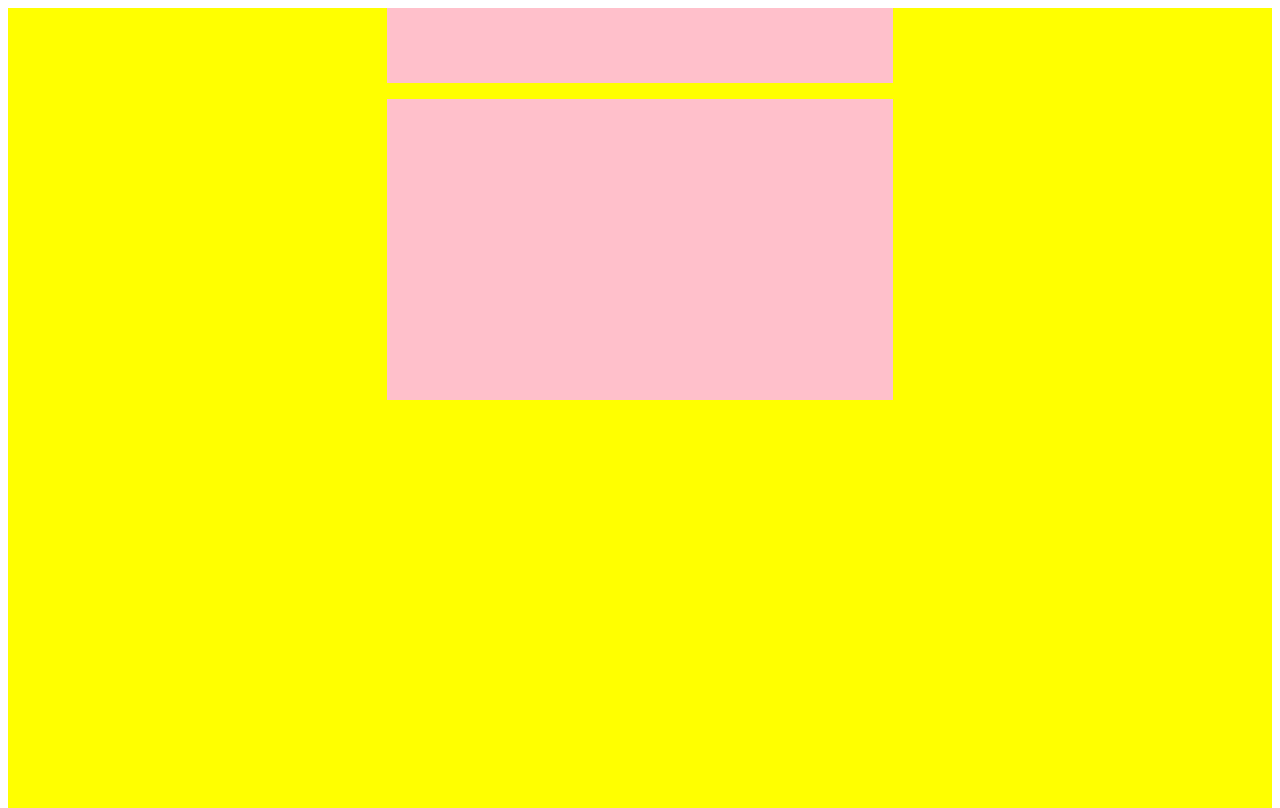
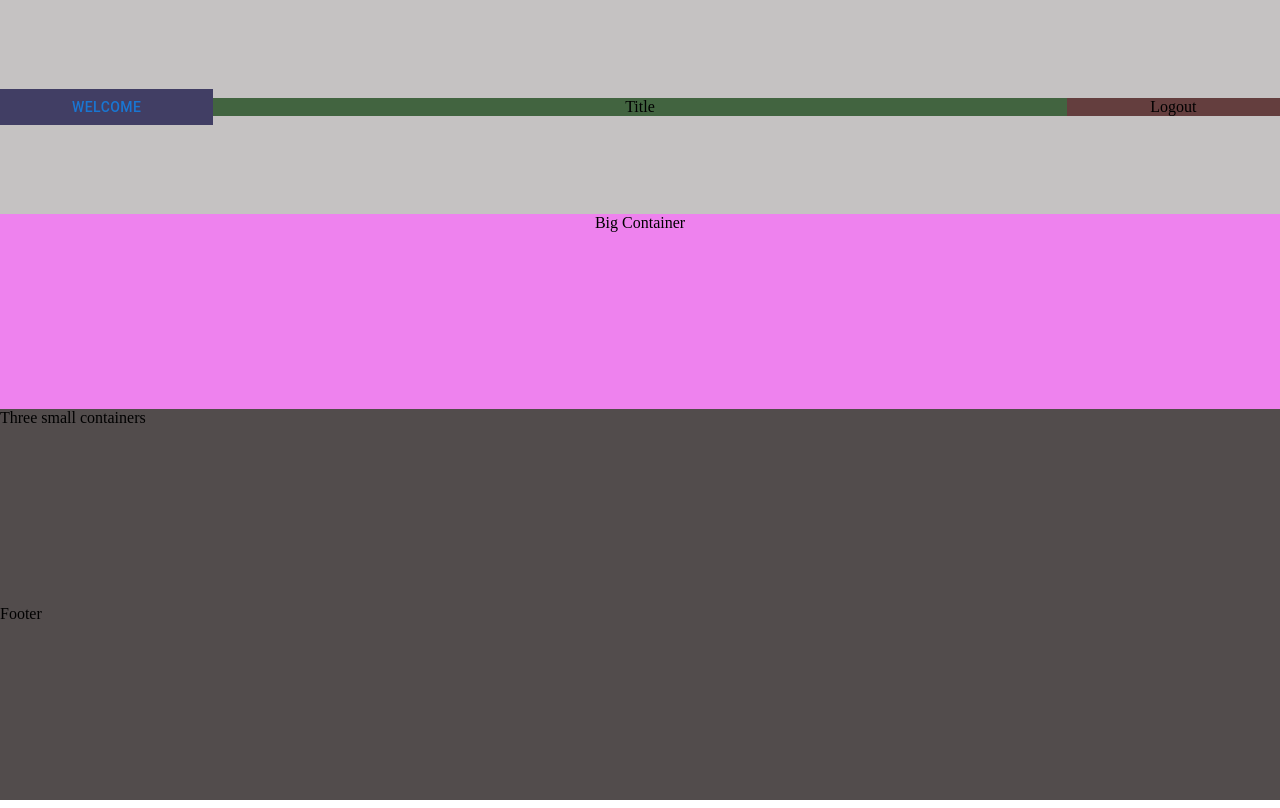
Before and after one commit to esdcapstone/Automated-Mail-Sorter, a React (Create React App) app in the folder Webapp/frontend/: page / in a window 1280 px wide. Built offline with nearby package versions, Linux system fonts and the light colour scheme.

Commit message:
Test mock UI

```diff
--- a/Webapp/frontend/src/App.css
+++ b/Webapp/frontend/src/App.css
@@ -1,13 +1,22 @@
+*{
+    margin: 0;
+    padding: 0;
+    box-sizing: border-box;
+}
+
 html, body, #BaseContainer{
+
     height: 100vh;
+    grid-template-rows: 4fr 4fr 4fr 2fr;
+
 }
 
 #BaseContainer{
-    display: grid;
-    background-color: yellow;
-    grid-template-rows: 1fr 4fr 3fr 2fr;
-    justify-items: center;
-    row-gap: 2%;
-    column-gap: 10%;
+    background-color: rgb(82, 76, 76);
+
 
 }
+
+.BaseContainer-Child1{
+    background-color: goldenrod;
+}
--- a/Webapp/frontend/src/App.js
+++ b/Webapp/frontend/src/App.js
@@ -1,23 +1,32 @@
+
+
+
+
 import React from 'react'
 import './App.css'
-import Box from '@mui/material/Box'
-import {Grid} from '@mui/material'
-function App(){
-  return(
-    <Grid id='BaseContainer'>
-      <Box
-        sx = {{
-          width: '40%',
-          height: '100%',
-          backgroundColor: 'pink',
-        }}
-      /><Box
-      sx = {{
-        width: '40%',
-        height: '100%',
-        backgroundColor: 'pink',
-      }}
-    />
+// import Box from '@mui/material/Box'
+import { Button, Grid} from '@mui/material'
+
+
+function App() {
+  return (
+    <Grid container id='BaseContainer' gridAutoRows="true">
+      <Grid container item xs={12}  sx={{ backgroundColor: "rgb(197, 194, 194)",
+      alignItems: 'center', justifyContent: "center"}} >
+        <Grid item xs = {2} sx = {{ textAlign: 'center', backgroundColor: "rgb(65, 62, 100)" }}><Button>Welcome</Button></Grid>
+        <Grid item xs={8} sx = {{ textAlign: 'center' ,backgroundColor: 'rgb(66, 100, 64)'}}>Title</Grid>
+        <Grid item  xs = {2} sx = {{ textAlign: 'center',backgroundColor: 'rgb(100, 62, 62)'}}>Logout</Grid>
+      </Grid>
+
+      <Grid item xs={12} backgroundColor = "violet" textAlign="center">
+        Big Container
+      </Grid>
+      <Grid item xs={12}>
+        Three small containers
+      </Grid>
+      <Grid item xs={12}>
+        Footer
+      </Grid>
     </Grid>
   )
 }
```
Also changed, not shown: Webapp/frontend/src/App1.js (line endings or trailing spaces).
